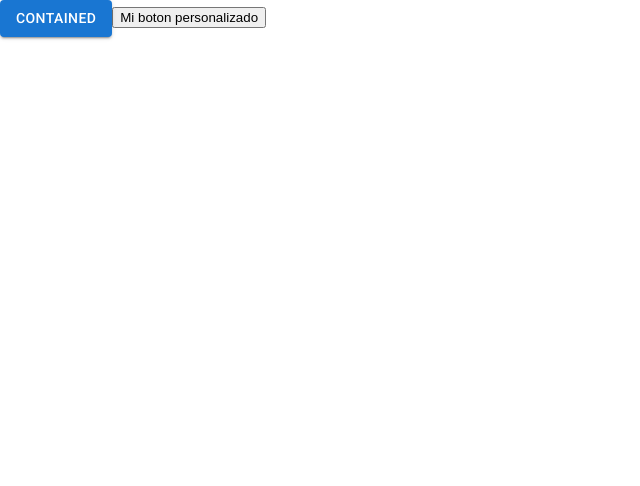
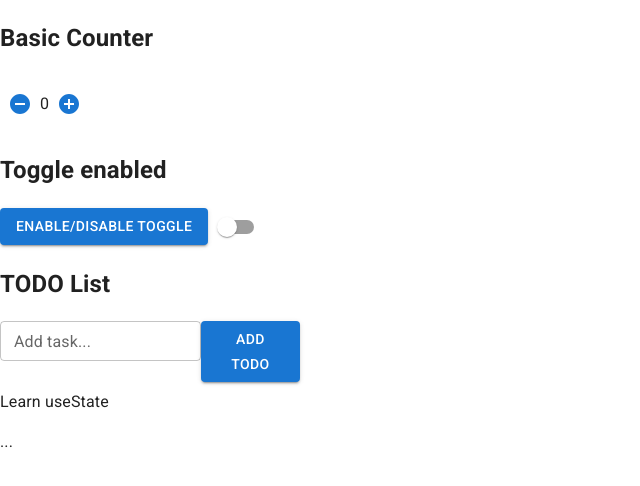
Before and after one commit to tatymoly/movies-app, a Next.js app: page / in a window 1280 px wide. Shown: the top 486 px of the page, without its empty margins (0-640 px from the left). Built offline with nearby package versions, Linux system fonts and the light colour scheme.

Commit message:
practice useState

```diff
--- a/package.json
+++ b/package.json
@@ -11,7 +11,8 @@
   "dependencies": {
     "@emotion/react": "^11.11.1",
     "@emotion/styled": "^11.11.0",
-    "@mui/material": "^5.14.1",
+    "@mui/icons-material": "^5.14.1",
+    "@mui/material": "^5.14.2",
     "eslint": "8.45.0",
     "eslint-config-next": "13.4.11",
     "next": "13.4.11",
--- a/src/app/page.js
+++ b/src/app/page.js
@@ -1,21 +1,70 @@
 "use client";
 
-import { Button } from "@mui/material";
-import MyButton from "../components/button";
+import { useState } from "react";
+import {
+  IconButton,
+  Button,
+  Switch,
+  List,
+  ListItem,
+  TextField,
+} from "@mui/material";
+import { AddCircle, RemoveCircle } from "@mui/icons-material";
 
 export default function Home() {
-  const handleOnClick = () => {
-    console.log("me hicieron click");
+  const [count, setCount] = useState(0);
+
+  const [isEnabled, setIsEnabled] = useState(true);
+
+  const handleRemove = () => {
+    setCount(count - 1);
   };
-  const handleMaterialClick = () => {
-    console.log("hice click en el boton de material");
+
+  const handleAdd = () => {
+    setCount(count + 1);
   };
+
+  const handleEnabled = () => {
+    setIsEnabled(!isEnabled);
+  };
+
   return (
-    <main>
-      <Button onClick={handleMaterialClick} variant="contained">
-        Contained
-      </Button>
-      <MyButton handleOnClick={handleOnClick}>Mi boton personalizado</MyButton>
-    </main>
+    <div>
+      <h2>Basic Counter</h2>
+      <div style={{ display: "flex", flexDirection: "row" }}>
+        <IconButton onClick={handleRemove} aria-label="remove" color="primary">
+          <RemoveCircle />
+        </IconButton>
+        <p>{count}</p>
+        <IconButton onClick={handleAdd} aria-label="add" color="primary">
+          <AddCircle />
+        </IconButton>
+      </div>
+      <h2>Toggle enabled</h2>
+      <div>
+        <Button onClick={handleEnabled} variant="contained">
+          Enable/Disable toggle
+        </Button>
+        <Switch disabled={!isEnabled} />
+      </div>
+      <h2>TODO List</h2>
+      <div>
+        <div
+          style={{
+            display: "flex",
+            flexDirection: "row",
+            justifyContent: "space-between",
+            width: "300px",
+          }}
+        >
+          <TextField size="small" label="Add task..." variant="outlined" />
+          <Button variant="contained">Add Todo</Button>
+        </div>
+        <List>
+          <ListItem disablePadding>Learn useState</ListItem>
+          <p>...</p>
+        </List>
+      </div>
+    </div>
   );
 }
```
Also changed, not shown: 1 other file (tests, documents, lock files or other folders).
